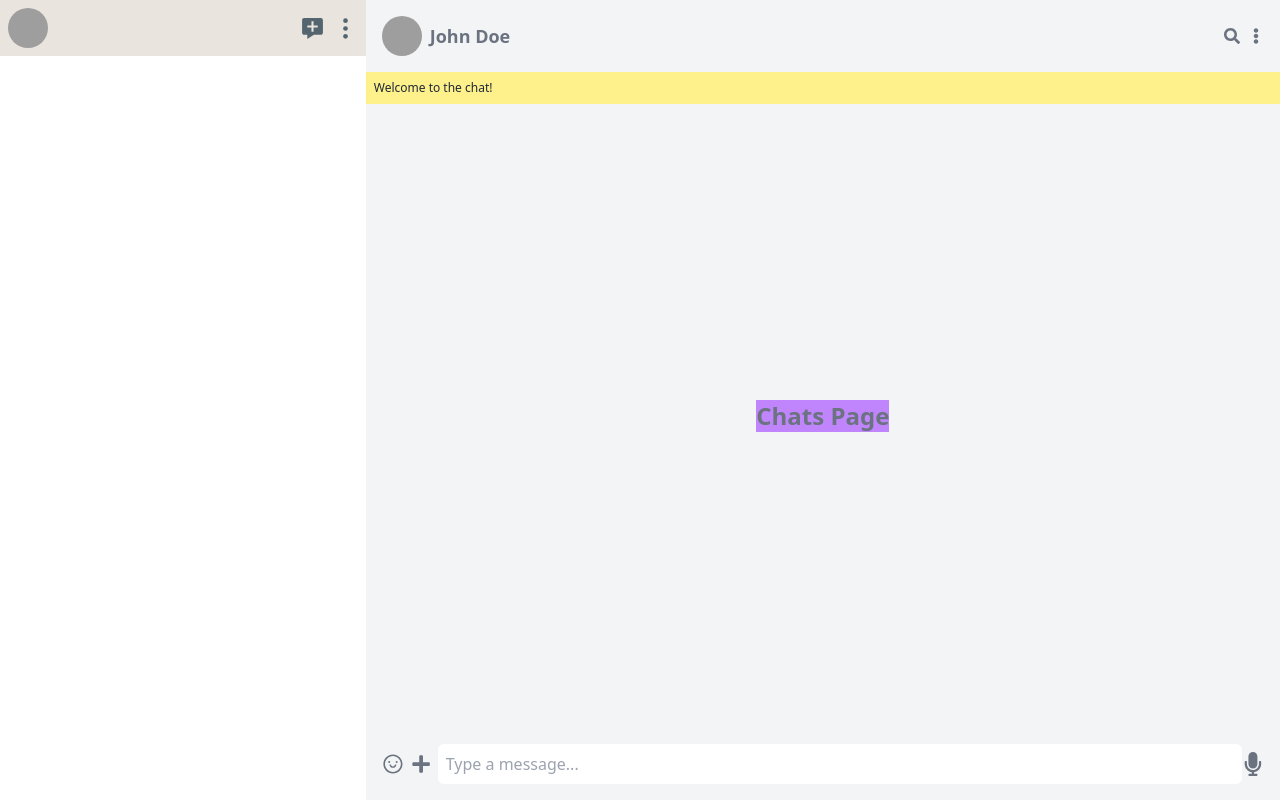
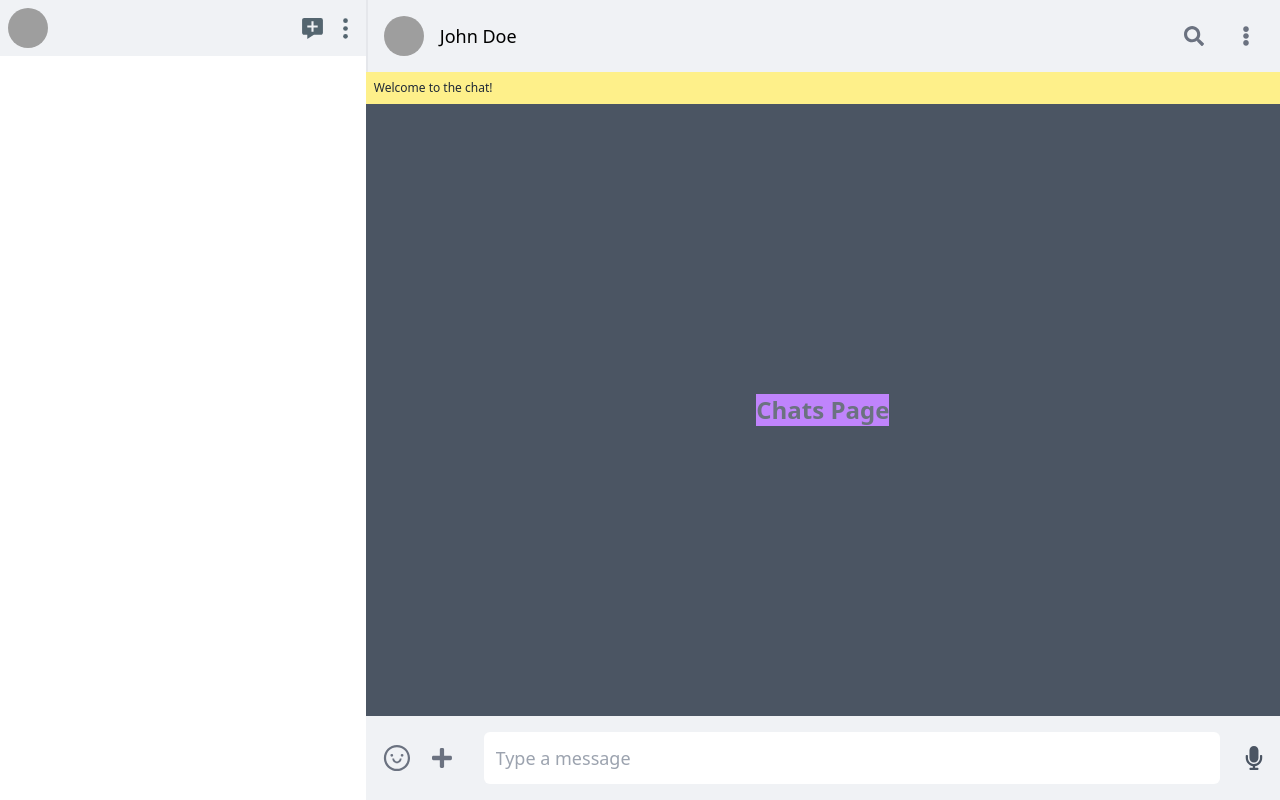
Before and after one commit to frckbrice/social-media-frontend, a Next.js app: page /discussions/1 in a window 1280 px wide. Built offline with nearby package versions, Linux system fonts and the light colour scheme; grey boxes are pictures that could not be loaded.

Commit message:
working on the chatspace

```diff
--- a/src/app/discussions/[id]/page.tsx
+++ b/src/app/discussions/[id]/page.tsx
@@ -5,19 +5,19 @@ import { AiOutlineSmile } from 'react-icons/ai';
 
 const Chats = () => {
   return (
-    <div className="relative flex flex-col h-screen bg-gray-100">
+    <div className="relative flex flex-col h-screen bg-gray-600">
 
-      <div className="flex items-center justify-between p-4  text-gray-500">
+      <div className="flex items-center justify-between p-4 bg-bgGray border-l-2">
         <div className="flex items-center">
           <Avatar
             size={4}
             profilePicture="https://i.pinimg.com/564x/17/f7/ba/17f7baaff77ee55d8807fcd7b2d2f47a.jpg"
           />
-          <h1 className="ml-2 text-lg font-bold">John Doe</h1>
+          <h1 className="ml-4 text-lg">John Doe</h1>
         </div>
-        <div className="flex items-center">
-          <FaSearch className="mr-2 text-gray-500" />
-          <FaEllipsisV className="text-gray-500" />
+        <div className="flex items-center text-gray-500 text-xl">
+          <FaSearch className="mr-8" />
+          <FaEllipsisV className="mr-2" />
         </div>
       </div>
 
@@ -29,18 +29,18 @@ const Chats = () => {
         <h2 className="text-2xl font-bold bg-purple-400 text-gray-500">Chats Page</h2>
       </div>
 
-      <div className="flex items-center justify-between p-4  text-gray-500">
+      <div className="flex items-center justify-between p-4 text-2xl text-gray-500 bg-bgGray">
         {/* <div className="flex items-center"> */}
-          <AiOutlineSmile className="mr-2 text-gray-500 text-2xl" />
-          <FaPlus className="mr-2 text-gray-500 text-xl" />
+          <AiOutlineSmile className="mr-5 text-gray-500 text-4xl" />
+          <FaPlus className="mr-2 text-gray-500" />
           <input
             type="text"
-            placeholder="Type a message..."
-            className="w-full p-2 bg-white border-0 rounded-md focus:outline-none"
+            placeholder="Type a message"
+            className="w-full p-3 bg-white border-0 rounded-md focus:outline-none mx-6 text-lg"
           />
         {/* </div> */}
         {/* <div className="flex items-center"> */}
-          <FaMicrophone className="text-gray-500 text-2xl" />
+          <FaMicrophone className="text-gray-600" />
         {/* </div> */}
       </div>
 
--- a/tailwind.config.ts
+++ b/tailwind.config.ts
@@ -20,7 +20,7 @@ const config: Config = {
         themecolor: "#00a884",
         primaryText: "#54656F",
         secondry: "#005c4b",
-        bgGray: "#e9e5de",
+        bgGray: "#f0f2f5",
 
         btn: {
           background: "hsl(var(--btn-background))",
```
